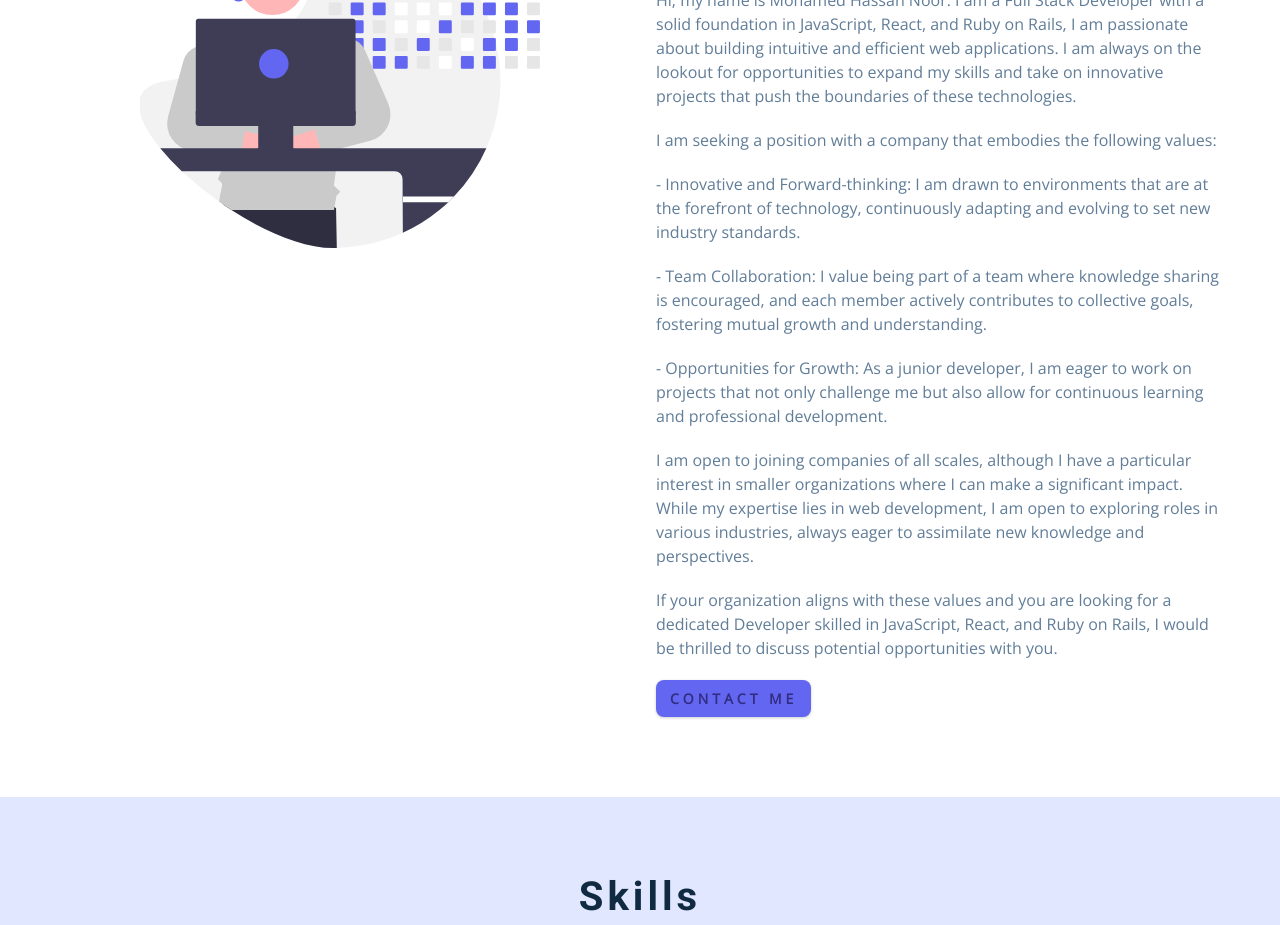
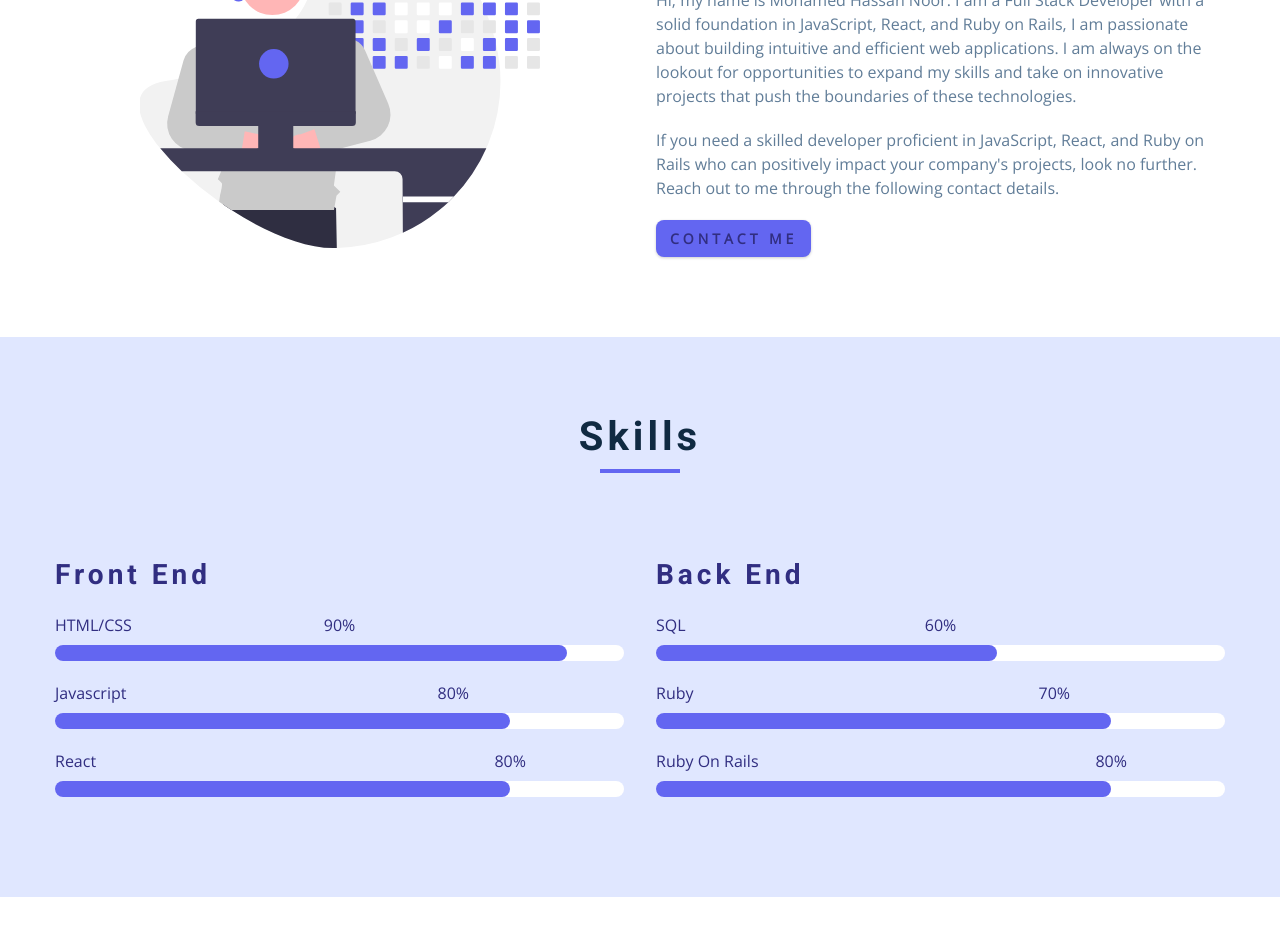
Before and after one commit to MohamedHNoor/mhnoor-portfolio, a React (Vite) app: page / in a window 1280 px wide. Shown: the part 980-1905 px from the top of the page. Built offline with nearby package versions, Linux system fonts and the light colour scheme.

Commit message:
Update About.jsx

```diff
--- a/src/components/About.jsx
+++ b/src/components/About.jsx
@@ -20,37 +20,9 @@ const About = () => {
             my skills and take on innovative projects that push the boundaries
             of these technologies.
           </p>
+
           <p>
-            I am seeking a position with a company that embodies the following
-            values:
-          </p>
-          <p>
-            - Innovative and Forward-thinking: I am drawn to environments that
-            are at the forefront of technology, continuously adapting and
-            evolving to set new industry standards.
-          </p>
-          <p>
-            - Team Collaboration: I value being part of a team where knowledge
-            sharing is encouraged, and each member actively contributes to
-            collective goals, fostering mutual growth and understanding.
-          </p>
-          <p>
-            - Opportunities for Growth: As a junior developer, I am eager to
-            work on projects that not only challenge me but also allow for
-            continuous learning and professional development.
-          </p>
-          <p>
-            I am open to joining companies of all scales, although I have a
-            particular interest in smaller organizations where I can make a
-            significant impact. While my expertise lies in web development, I am
-            open to exploring roles in various industries, always eager to
-            assimilate new knowledge and perspectives.
-          </p>
-          <p>
-            If your organization aligns with these values and you are looking
-            for a dedicated Developer skilled in JavaScript, React, and Ruby on
-            Rails, I would be thrilled to discuss potential opportunities with
-            you.
+           If you need a skilled developer proficient in JavaScript, React, and Ruby on Rails who can positively impact your company's projects, look no further. Reach out to me through the following contact details.
           </p>
           <a href='#contact' className='btn'>
             contact me
```
